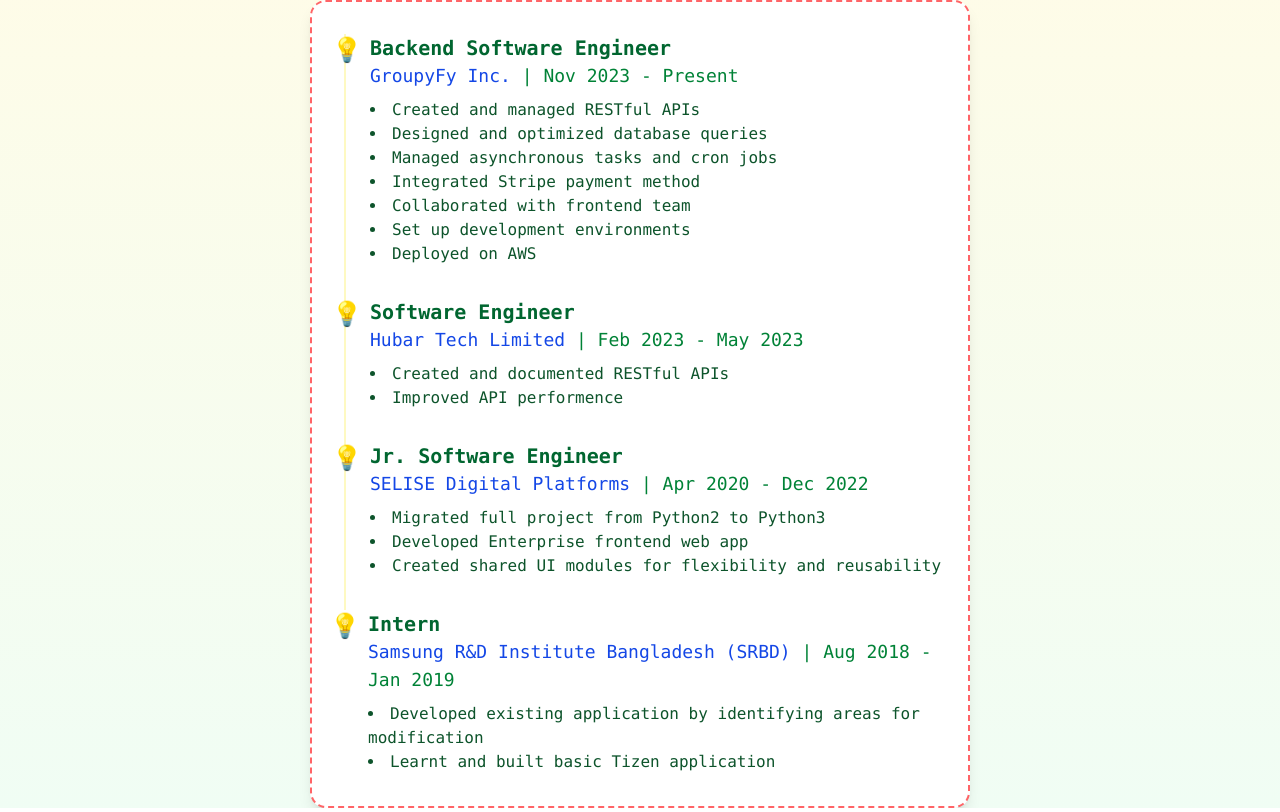
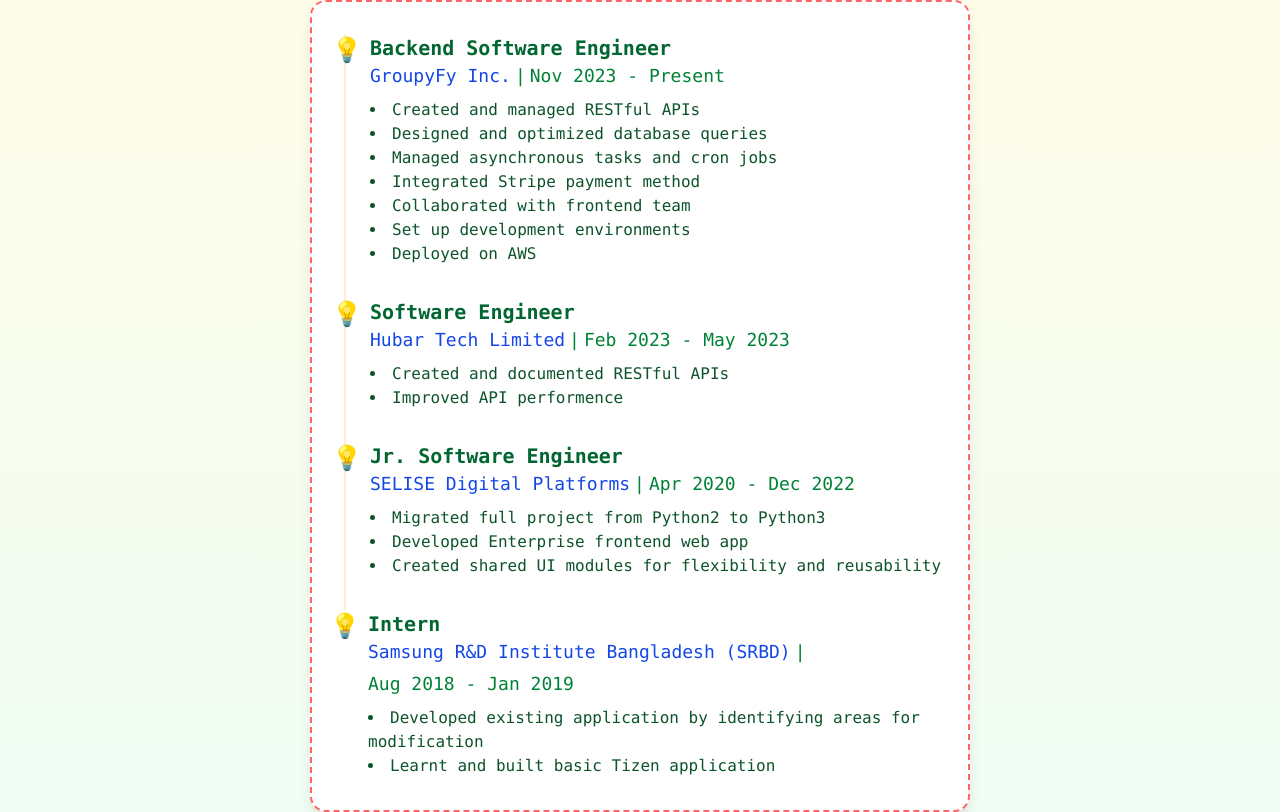
Before and after one commit to nahK994/nahK994.github.io, a Next.js app: page /components/experiences in a window 1280 px wide. Built offline with nearby package versions, Linux system fonts and the light colour scheme.

Commit message:
update style in experience component

```diff
--- a/app/components/experiences/page.tsx
+++ b/app/components/experiences/page.tsx
@@ -4,13 +4,17 @@ import { experiences, navItems } from "../../utils/constants";
 export default function Experiences() {
     return (
         <section id={navItems[3].id} className="flex justify-center items-center min-h-screen font-mono px-3 bg-gradient-to-b to-green-50 from-yellow-50 text-gray-900">
-            <div className="bg-white border-2 border-dashed border-red-400 rounded-2xl shadow-lg py-8 px-4 max-w-fit">
+            <div className="bg-white border-2 border-dashed border-red-400 rounded-2xl shadow-lg py-8 px-2 sm:px-4 max-w-fit">
                 {experiences.map((exp, index) => (
-                    <div key={index} className={`w-[80%] sm:w-150 -left-2 relative ml-6 ${index === experiences.length - 1 ? 'border-l-0 mb-0' : 'pb-8 border-yellow-100 border-l-2'}`}>
+                    <div key={index} className={`w-[90%] sm:w-150 -left-2 relative ml-6 ${index === experiences.length - 1 ? 'border-l-0 mb-0' : 'pb-8 border-orange-100 border-l-2'}`}>
                         <div className="absolute w-fit h-fit rounded-full -left-3.5 text-2xl">💡</div>
                         <div className="ml-6">
                             <h3 className="text-xl font-semibold text-green-800">{exp.role}</h3>
-                            <p className="text-lg text-green-700"><span className="text-blue-700">{exp.company}</span> | {exp.period}</p>
+                            <p className="text-lg text-green-700 flex flex-col sm:flex-row gap-1 sm:flex-wrap">
+                                <span className="text-blue-700">{exp.company}</span>
+                                <span className="hidden sm:block">|</span>
+                                <span>{exp.period}</span>
+                            </p>
                             <ul className="list-disc list-inside mt-2 text-green-900">
                                 {exp.responsibilities.map((resp, idx) => (
                                     <li key={idx}>{resp}</li>
```
